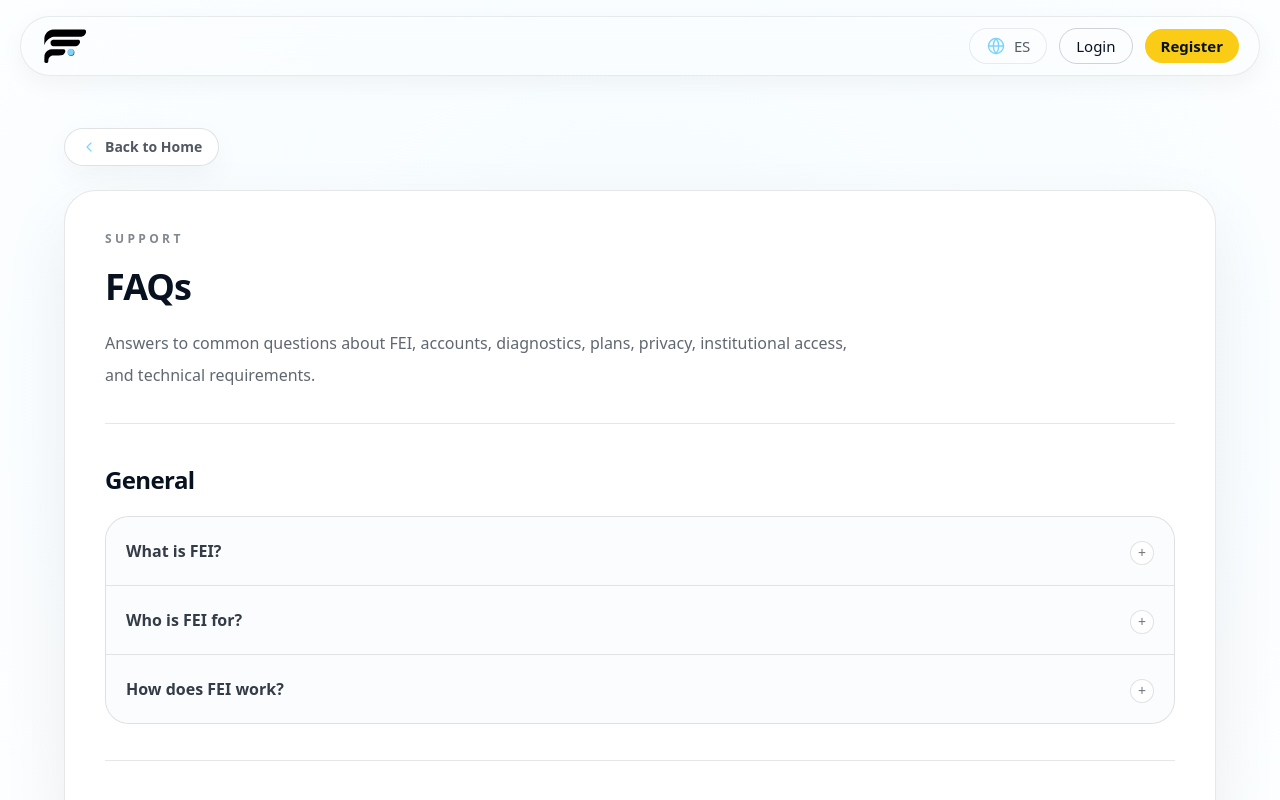
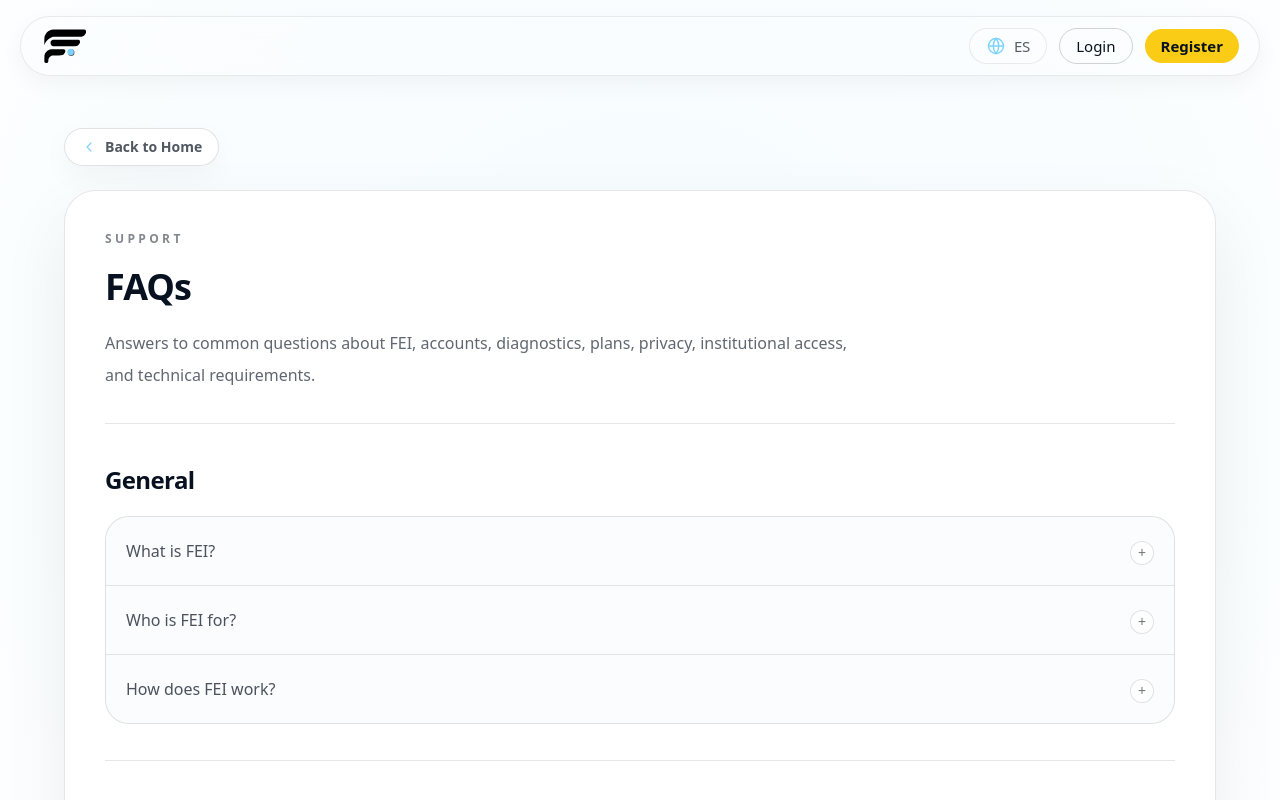
Before and after one commit to feifootball/fei-platform, a Next.js app: page /faq in a window 1280 px wide. Shown: the top 800 px of the page. Built offline with nearby package versions, Linux system fonts and the light colour scheme.

Commit message:
Soften FAQ question typography

```diff
--- a/app/faq/page.tsx
+++ b/app/faq/page.tsx
@@ -528,7 +528,7 @@ export default function FAQPage() {
                     {category.items.map(item => (
                       <details key={item.question} className="group bg-white/60 p-5 transition open:bg-white">
                         <summary className="flex cursor-pointer list-none items-start justify-between gap-5">
-                          <span className="text-[15px] font-semibold leading-7 text-fei-bg/82 sm:text-base">
+                          <span className="text-[15px] font-medium leading-7 text-fei-bg/72 sm:text-base">
                             {item.question}
                           </span>
 
```
